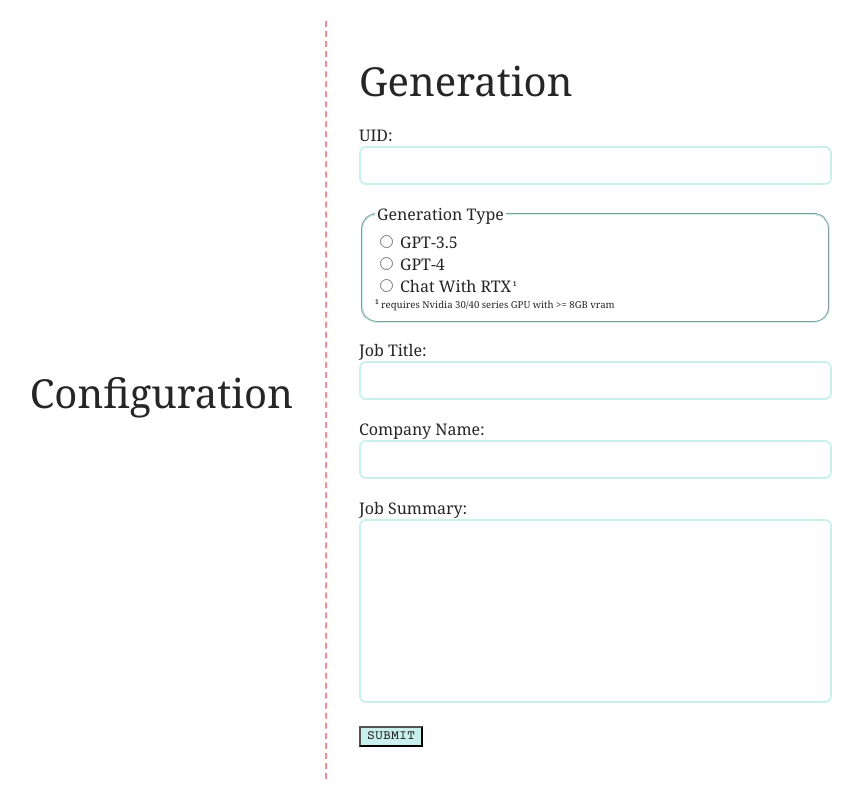
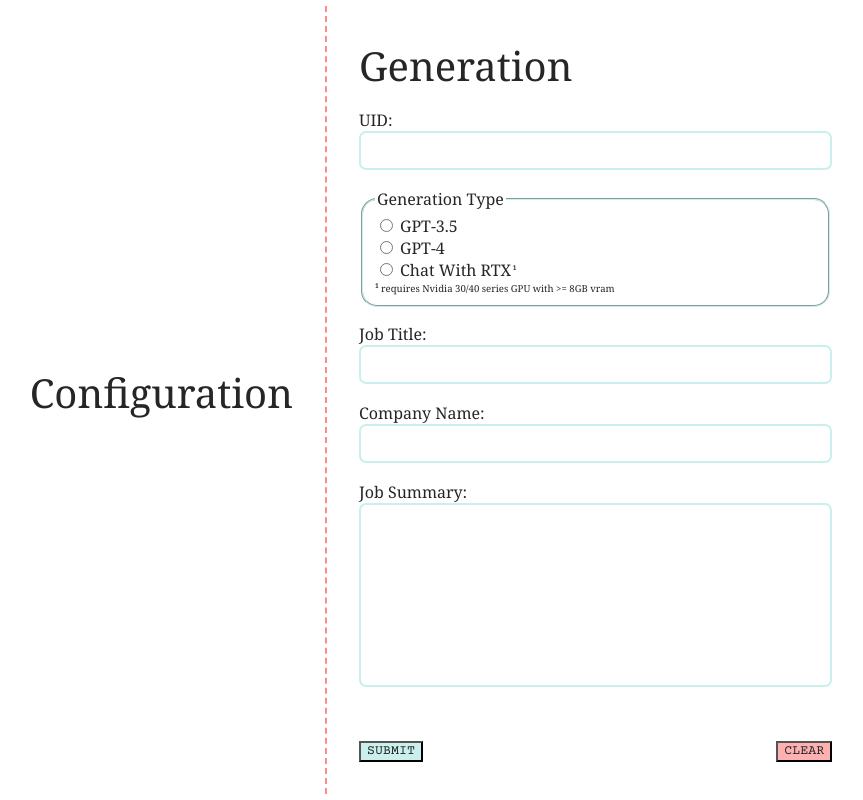
Before and after one commit to Project-Unmei/Risshun-Server, a Flask app: page / in a window 1280 px wide. Shown: the whole page, without its empty margins (209-1072 px from the left). Run offline with Flask 3, Linux system fonts and the light colour scheme; parts of the project's set-up code (start-up, migrations or seed data) failed here and were passed over.

Commit message:
Clear Button
Added clear form button for built-in website, also added slight changes to word file generation.

```diff
--- a/_server.py
+++ b/_server.py
@@ -53,8 +53,6 @@
         return jsonify({"message": "File not found"}), 404
 
 
-
-
 @app.route('/api/cv/generate', methods=['POST'])
 def handle_request():
     # Check if the request contains a JSON payload
@@ -67,7 +65,8 @@
             # Print the error
             print(e)
             return jsonify({"message": "AutoCV has failed in generation."}), 500
-        return jsonify({"message": f"CV Generated, use get request at /api/cv/return?id={json_payload['UID']}"}), 200
+        print(outputPath)
+        return send_file(outputPath, as_attachment=True)
     else:
         return jsonify({"message": "Missing JSON in request"}), 400
 
--- a/risshun/__init__.py
+++ b/risshun/__init__.py
@@ -207,7 +207,7 @@
         savePath = f"{self.OUTPUT_DIR}/{tempConfig['UID']} - {tempConfig['DATA']['TITLE']}.docx"
         tempDocx.save(savePath)
         self.logger.log(f"└-- Saved document at `{self.logger.format(savePath, 2)}`", "OK")
-        return (1, savePath)
+        return (savePath)
 
     def find_and_replace_folder(self, config_dir: str, parser: callable = parser.json_path_to_dict):
         # Obtain all .json files from config directory
--- a/static/local-portal/style.css
+++ b/static/local-portal/style.css
@@ -117,6 +117,14 @@
     outline: 2px var(--palette-tiffany_blue) solid;
 }
 
+
+
+.button-wrapper {
+    display: flex;
+    justify-content: space-between;
+    margin-top: 2rem;
+}
+
 #submit-button {
     font-family: 'Courier Prime', monospace;
     background-color: var(--palette-mint_green);
@@ -128,3 +136,15 @@
     color: var(--palette-apricot);
     cursor: pointer;
 }
+
+#clear-button {
+    font-family: 'Courier Prime', monospace;
+    background-color: var(--palette-melon);
+    color: var(--shade-1)
+}
+
+#clear-button:hover {
+    background-color: var(--palette-bittersweet);
+    color: var(--palette-apricot);
+    cursor: pointer;
+}
--- a/templates/local-portal/index.html
+++ b/templates/local-portal/index.html
@@ -21,16 +21,16 @@
                 <label for="uid">UID:</label>
                 <input class="input-field" type="text" id="uid" name="name"><br><br>
 
-                <fieldset style="margin-bottom: 1rem;">
+                <fieldset style="margin-bottom: 1rem;" class="gen-type">
                     <legend>Generation Type</legend>
 
-                    <input type="radio" id="gpt-3.5" name="gen-option" value="gpt-3.5">
+                    <input class="gen-type" type="radio" id="gpt-3.5" name="gen-option" value="gpt-3.5">
                     <label for="gpt-3.5">GPT-3.5</label><br>
 
-                    <input type="radio" id="gpt-4" name="gen-option" value="gpt-4">
+                    <input class="gen-type" type="radio" id="gpt-4" name="gen-option" value="gpt-4">
                     <label for="gpt-4">GPT-4</label><br>
 
-                    <input type="radio" id="chat-with-rtx" name="gen-option" value="chat-with-rtx">
+                    <input class="gen-type" type="radio" id="chat-with-rtx" name="gen-option" value="chat-with-rtx">
                     <label for="gpt-4">Chat With RTX<sup> 1</sup></label><br>
 
                     <h3><sup>1</sup> requires Nvidia 30/40 series GPU with >= 8GB vram</h3>
@@ -45,7 +45,11 @@
                 <label for="job-summary">Job Summary:</label>
                 <textarea class="input-field" id="job-summary" name="summary" rows="4" cols="50"></textarea><br><br>
 
-                <input id="submit-button" type="submit" value="SUBMIT">
+                <div class="button-wrapper">
+                    <input id="submit-button" type="submit" value="SUBMIT">
+                    <input id="clear-button" type="reset" value="CLEAR">
+                </div>
+
             </form>
         </div>
     </div>
```
Also changed, not shown: risshun/extractor.py (+21 -3 lines), risshun/index.html (deleted, +0 -10 lines).
